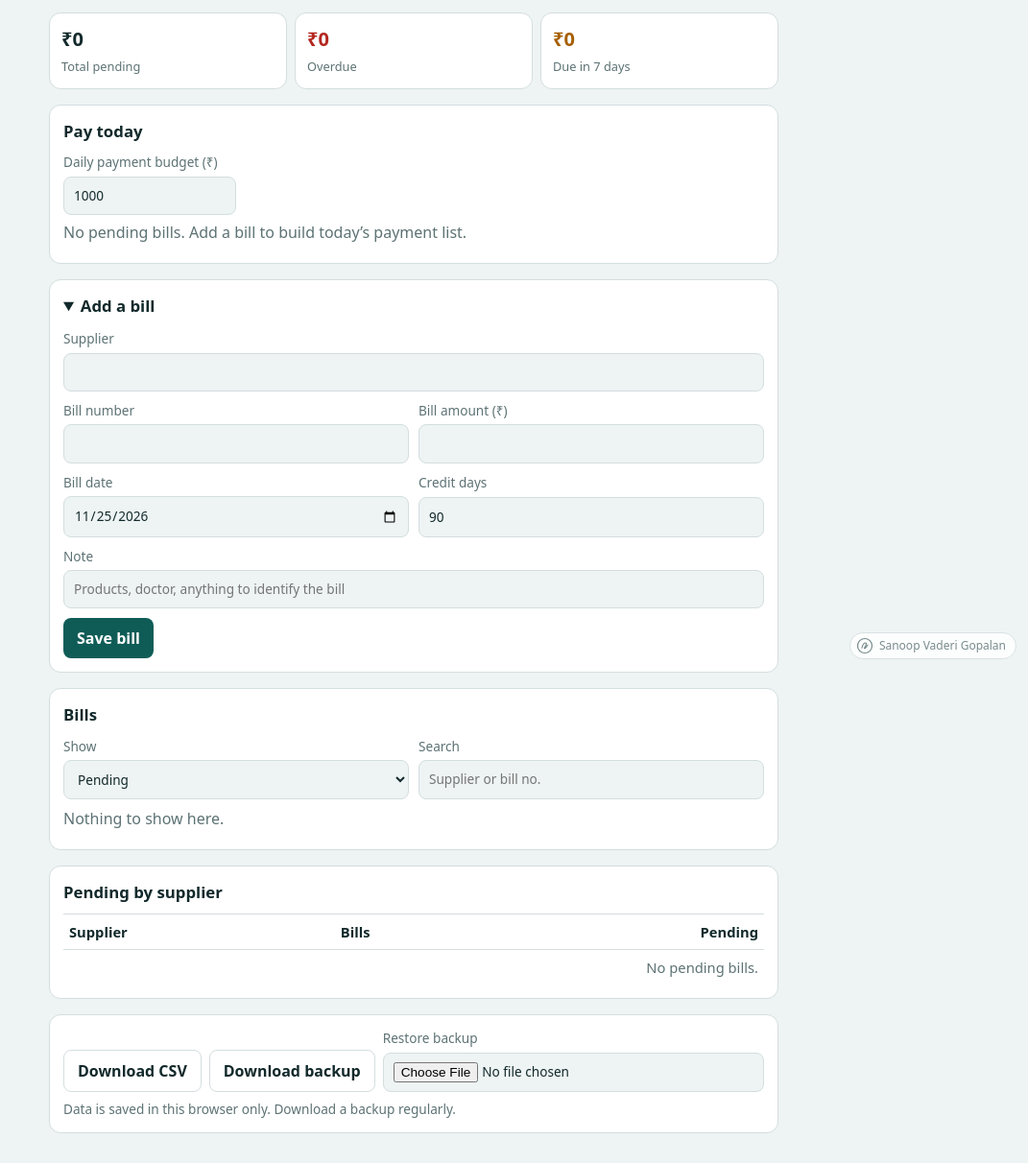
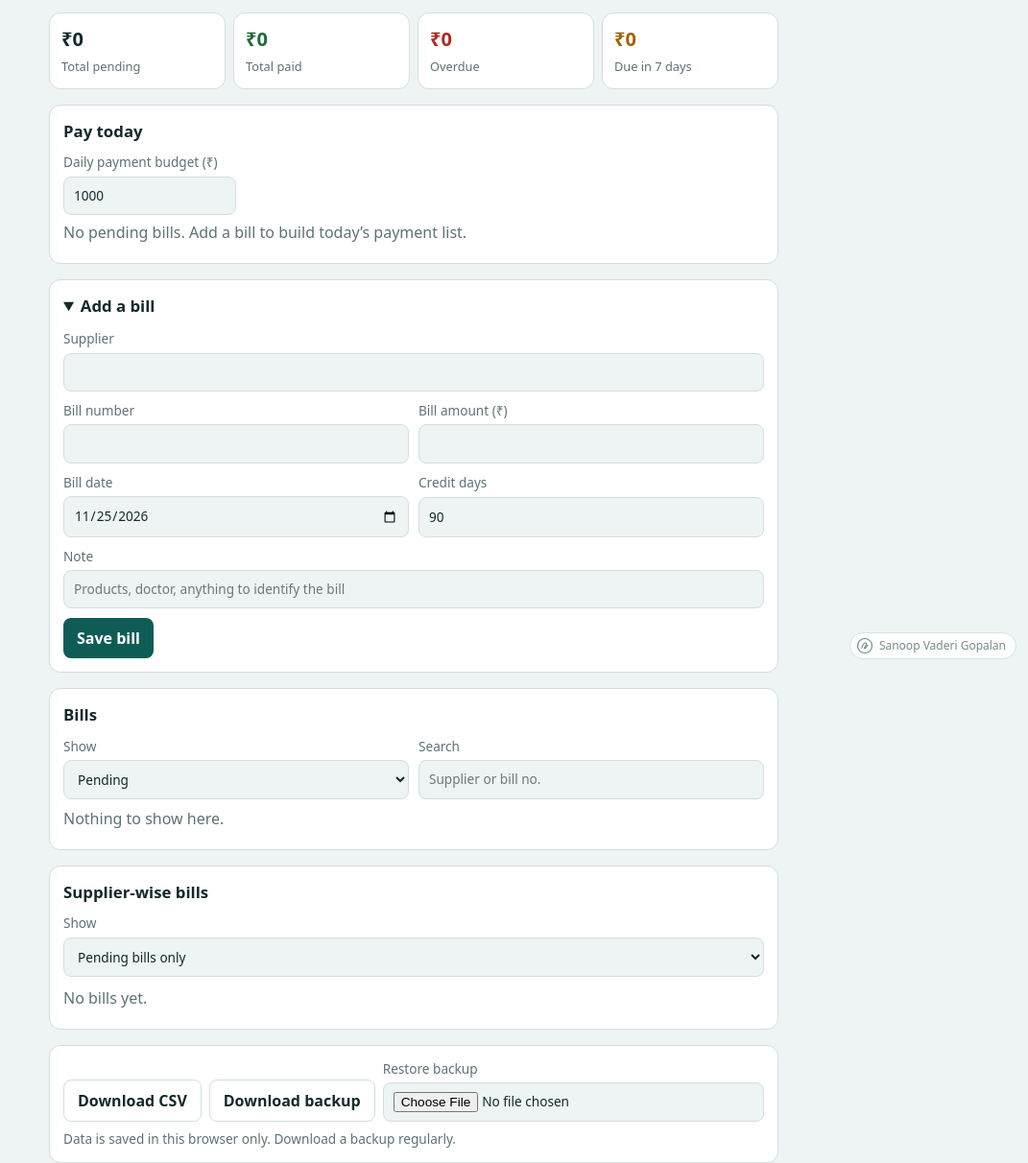
Before and after one commit to sanoopvaderi-byte/Supplier-Bills, a plain HTML site: page index.html in a window 1280 px wide. Shown: the part 103-1315 px from the top of the page at 96% size, without its empty margins (209-1280 px from the left). Drawn offline with Linux system fonts and the light colour scheme.

Commit message:
Add Total paid card and supplier-wise bill boxes

```diff
--- a/index.html
+++ b/index.html
@@ -17,7 +17,13 @@ h1{font-size:1.5rem;margin:4px 0 0;letter-spacing:-.01em}
 h2{font-size:1.05rem;margin:0 0 10px}
 .sub{color:var(--mute);margin:0;font-size:.92rem}
 .panel{background:var(--surface);border:1px solid var(--line);border-radius:12px;padding:14px}
-.stats{display:grid;grid-template-columns:repeat(3,1fr);gap:8px}
+.stats{display:grid;grid-template-columns:repeat(4,1fr);gap:8px}
+.stat.ok b{color:var(--ok)}
+.sbox{border:1px solid var(--line);border-radius:10px;padding:12px;margin-top:10px;background:var(--bg)}
+.sbox:first-of-type{margin-top:0}
+.shead{display:flex;justify-content:space-between;gap:8px;align-items:baseline;flex-wrap:wrap;margin-bottom:6px}
+.sline{display:flex;justify-content:space-between;gap:8px;padding:6px 0;border-top:1px solid var(--line);font-size:.92rem}
+.sline .no{overflow-wrap:anywhere}
 .stat{background:var(--surface);border:1px solid var(--line);border-radius:12px;padding:12px}
 .stat b{display:block;font-size:1.25rem;font-variant-numeric:tabular-nums}
 .stat span{font-size:.8rem;color:var(--mute)}
@@ -49,7 +55,8 @@ td:last-child,th:last-child{text-align:right;font-variant-numeric:tabular-nums}
 .empty{color:var(--mute);margin:6px 0}
 .mark{position:fixed;right:12px;bottom:calc(10px + env(safe-area-inset-bottom,0px));display:flex;align-items:center;gap:6px;font-size:.75rem;color:var(--mute);opacity:.8;background:var(--surface);border:1px solid var(--line);border-radius:99px;padding:4px 10px 4px 6px;pointer-events:none}
 .mark svg{width:18px;height:18px}
-@media (max-width:420px){.stats{grid-template-columns:1fr}}
+@media (max-width:620px){.stats{grid-template-columns:repeat(2,1fr)}}
+@media (max-width:360px){.stats{grid-template-columns:1fr}}
 </style>
 </head>
 <body>
@@ -62,6 +69,7 @@ td:last-child,th:last-child{text-align:right;font-variant-numeric:tabular-nums}
 
   <section class="stats" aria-label="Summary">
     <div class="stat"><b id="sPending">₹0</b><span>Total pending</span></div>
+    <div class="stat ok"><b id="sPaid">₹0</b><span>Total paid</span></div>
     <div class="stat bad"><b id="sOver">₹0</b><span>Overdue</span></div>
     <div class="stat warn"><b id="sSoon">₹0</b><span>Due in 7 days</span></div>
   </section>
@@ -100,8 +108,9 @@ td:last-child,th:last-child{text-align:right;font-variant-numeric:tabular-nums}
   </section>
 
   <section class="panel">
-    <h2>Pending by supplier</h2>
-    <div class="scroll"><table><thead><tr><th>Supplier</th><th>Bills</th><th>Pending</th></tr></thead><tbody id="sup"></tbody></table></div>
+    <h2>Supplier-wise bills</h2>
+    <label style="margin-bottom:10px">Show<select id="sflt2"><option value="pending">Pending bills only</option><option value="all">All bills</option></select></label>
+    <div id="sup"></div>
   </section>
 
   <section class="panel row">
@@ -138,10 +147,9 @@ function info(b){
 }
 function render(){
   $('budget').value=S.budget;
-  let pend=0,over=0,soon=0;
-  const sup={};
-  S.bills.forEach(b=>{const i=info(b);if(i.bal>0){pend+=i.bal;if(i.st==='overdue')over+=i.bal;if(i.st==='soon')soon+=i.bal;(sup[b.supplier]=sup[b.supplier]||{n:0,t:0}).n++;sup[b.supplier].t+=i.bal}});
-  $('sPending').textContent=inr(pend);$('sOver').textContent=inr(over);$('sSoon').textContent=inr(soon);
+  let pend=0,over=0,soon=0,paidT=0;
+  S.bills.forEach(b=>{const i=info(b);paidT+=Math.min(b.paid||0,b.amount);if(i.bal>0){pend+=i.bal;if(i.st==='overdue')over+=i.bal;if(i.st==='soon')soon+=i.bal}});
+  $('sPending').textContent=inr(pend);$('sPaid').textContent=inr(paidT);$('sOver').textContent=inr(over);$('sSoon').textContent=inr(soon);
   // plan
   let rest=Number(S.budget)||0,html='',tot=0;
   const open=S.bills.map(b=>({b,i:info(b)})).filter(x=>x.i.bal>0).sort((a,c)=>a.i.due-c.i.due);
@@ -158,7 +166,12 @@ function render(){
     return `<div class="bill"><div class="top"><div><b>${esc(b.supplier)}</b><div class="meta">Bill ${esc(b.no||'–')} · dated ${fmt(b.date)} · due ${fmt(iso(i.due))}</div></div><span class="tag ${i.st}">${label}</span></div>
     <div class="meta">Amount ${inr(b.amount)} · paid ${inr(b.paid||0)} · <b>balance ${inr(i.bal)}</b>${b.notes?' · '+esc(b.notes):''}</div>
     <div class="payrow">${i.bal>0?`<input type="number" min="0" inputmode="decimal" placeholder="Amount paid" id="p-${b.id}"><button type="button" data-pay="${b.id}">Record payment</button>`:''}<button type="button" class="ghost" data-del="${b.id}">Delete</button></div></div>`}).join(''):'<p class="empty">Nothing to show here.</p>';
-  $('sup').innerHTML=Object.keys(sup).sort((a,b)=>sup[b].t-sup[a].t).map(k=>`<tr><td>${esc(k)}</td><td>${sup[k].n}</td><td>${inr(sup[k].t)}</td></tr>`).join('')||'<tr><td colspan="3" class="empty">No pending bills.</td></tr>';
+  const onlyPend=$('sflt2').value==='pending';
+  const groups={};
+  S.bills.forEach(b=>{const i=info(b);if(onlyPend&&i.bal<=0)return;(groups[b.supplier]=groups[b.supplier]||{bills:[],pend:0,amt:0}).bills.push({b,i});groups[b.supplier].pend+=i.bal;groups[b.supplier].amt+=b.amount});
+  $('sup').innerHTML=Object.keys(groups).sort((a,b)=>groups[b].pend-groups[a].pend||a.localeCompare(b)).map(k=>{const g=groups[k];
+    return `<div class="sbox"><div class="shead"><b>${esc(k)}</b><span class="meta">${g.bills.length} bill${g.bills.length>1?'s':''} · billed ${inr(g.amt)} · <b>pending ${inr(g.pend)}</b></span></div>`+
+    g.bills.sort((x,y)=>x.i.due-y.i.due).map(({b,i})=>`<div class="sline"><span class="no">Bill ${esc(b.no||'–')} <span class="meta">· ${fmt(b.date)}</span></span><span class="amt">${inr(b.amount)}${i.bal<=0?' <span class="tag paid">paid</span>':(b.paid>0?' <span class="meta">(bal '+inr(i.bal)+')</span>':'')}</span></div>`).join('')+`</div>`}).join('')||'<p class="empty">No bills yet.</p>';
   $('sups').innerHTML=[...new Set(S.bills.map(b=>b.supplier))].map(s=>`<option value="${esc(s)}">`).join('');
 }
 $('date').value=iso(new Date());
@@ -174,7 +187,7 @@ $('list').onclick=e=>{
   if(d&&confirm('Delete this bill?')){S.bills=S.bills.filter(x=>x.id!==d);save();render()}
 };
 $('budget').onchange=()=>{S.budget=Number($('budget').value)||0;save();render()};
-$('flt').onchange=render;$('q').oninput=render;
+$('flt').onchange=render;$('q').oninput=render;$('sflt2').onchange=render;
 function dl(name,text,type){const a=document.createElement('a');a.href=URL.createObjectURL(new Blob([text],{type}));a.download=name;a.click()}
 $('csv').onclick=()=>{const h='Supplier,Bill no,Bill date,Due date,Amount,Paid,Balance,Note\n';dl('supplier-bills.csv',h+S.bills.map(b=>{const i=info(b);return[b.supplier,b.no,b.date,iso(i.due),b.amount,b.paid||0,i.bal,b.notes].map(v=>'"'+String(v==null?'':v).replace(/"/g,'""')+'"').join(',')}).join('\n'),'text/csv')};
 $('bak').onclick=()=>dl('supplier-bills-backup.json',JSON.stringify(S),'application/json');
```
